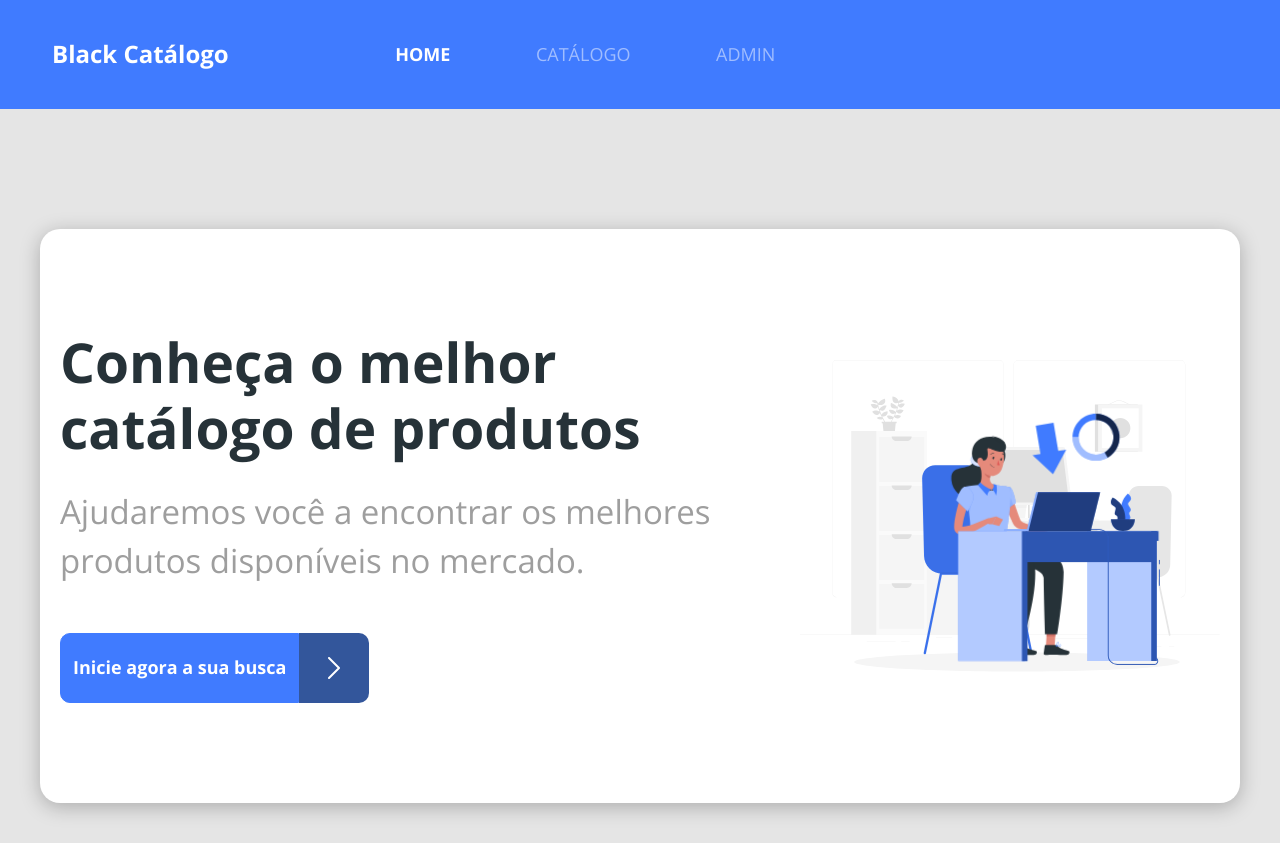
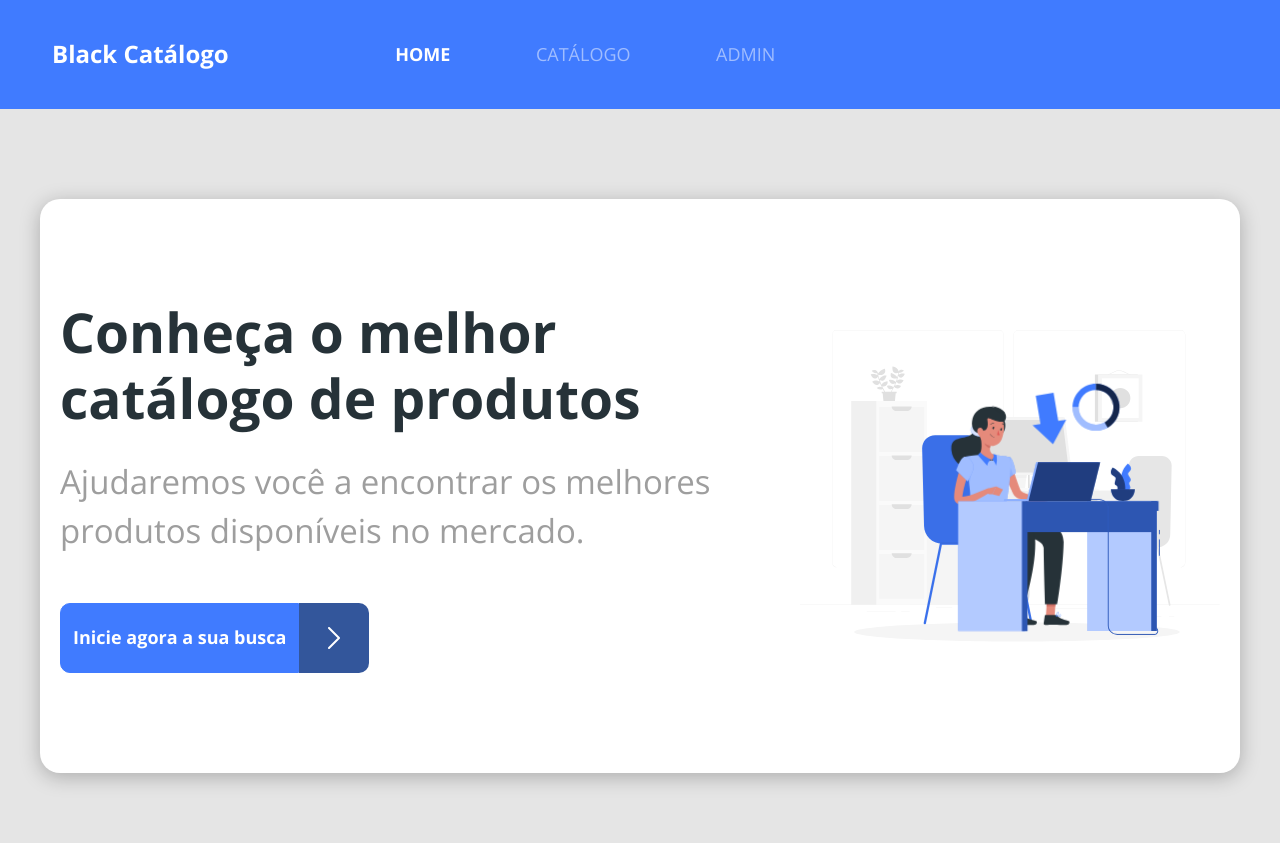
Before and after one commit to evertonlsds/projeto_catalogo_reactjs, a React (Create React App) app: page / in a window 1280 px wide. After the commit the page ends 813 px from the top, so only its background shows below. Built offline with nearby package versions, Linux system fonts and the light colour scheme.

Commit message:
correção responsividade home card 1200px

```diff
--- a/src/pages/Catalog/index.tsx
+++ b/src/pages/Catalog/index.tsx
@@ -20,7 +20,7 @@ const product: Product= {
     },
     {
       "id": 3,
-      "name": "Computadoes"
+      "name": "Computadores"
     }
   ]
 }
--- a/src/pages/Home/styles.css
+++ b/src/pages/Home/styles.css
@@ -90,7 +90,7 @@
   .home-card {
     flex-direction: row;
     justify-content: space-around;
-    margin-top: 80px;
+    margin-top: 50px;
   }
   .home-content-container {
     padding: 100px 20px;
```
